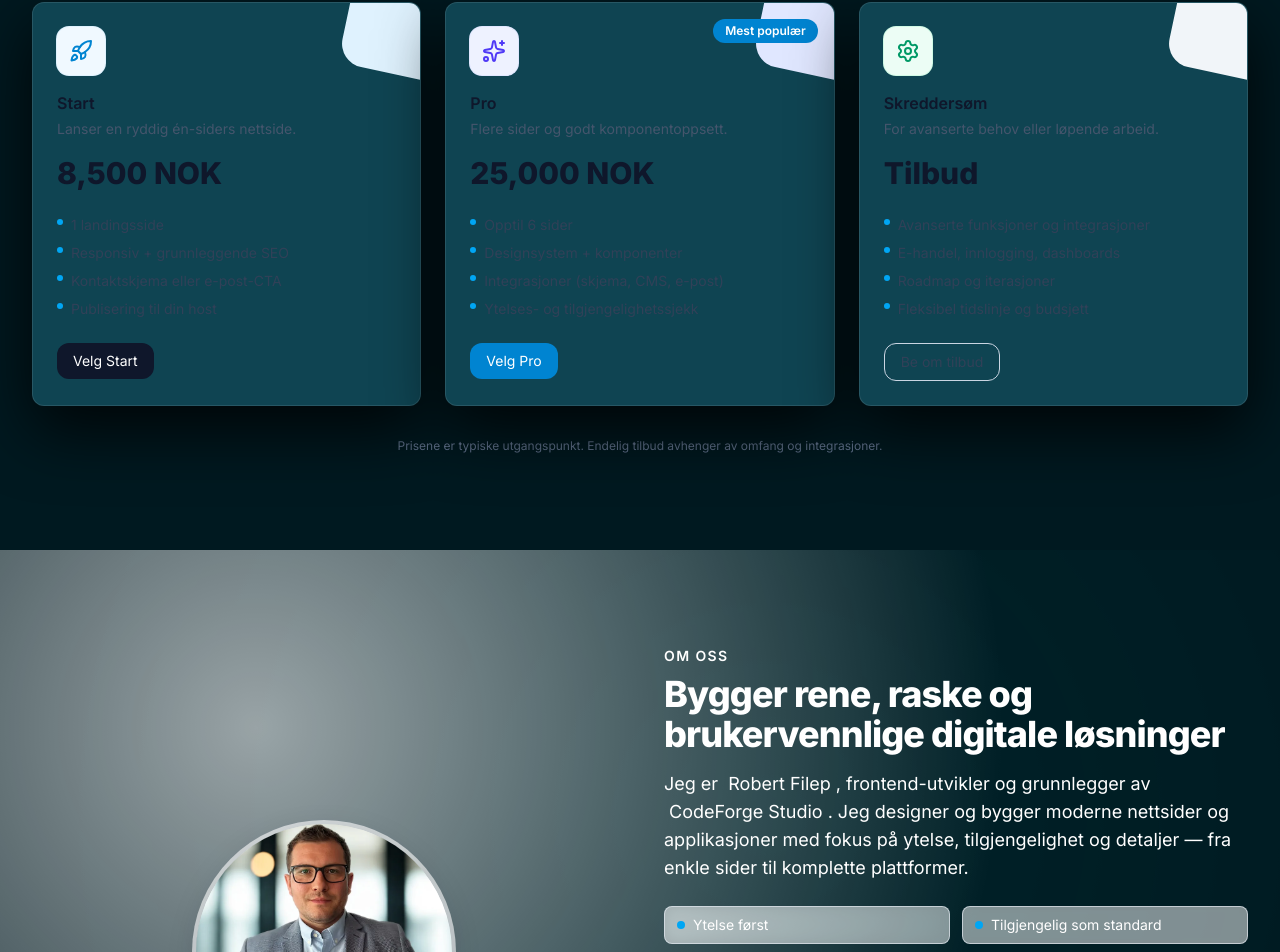
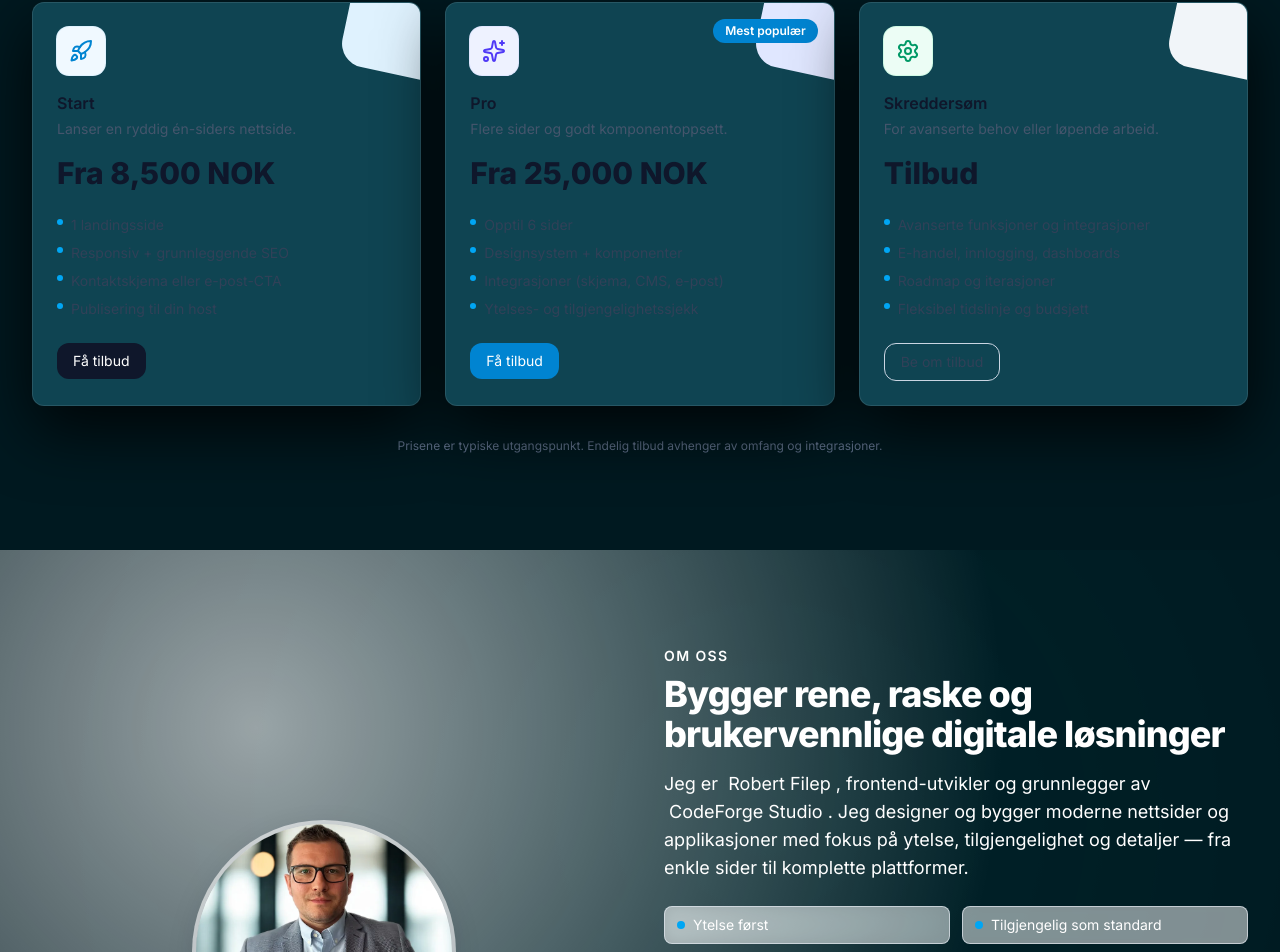
Before and after one commit to robfil50219/codeforge-site, a React (Vite) app: page / in a window 1280 px wide. Shown: the part 2223-3175 px from the top of the page. Built offline with nearby package versions, Linux system fonts and the light colour scheme; no server answers.

Commit message:
wording in pricing section changed

```diff
--- a/src/components/Pricing.tsx
+++ b/src/components/Pricing.tsx
@@ -33,10 +33,14 @@ export default function Pricing() {
   const FALLBACK_PRO_PRICE = "25,000 NOK";
 
   // Temporarily lock prices to the fallback values while API access is blocked
-  const starterPrice = FALLBACK_STARTER_PRICE;
-  const proPrice = FALLBACK_PRO_PRICE;
+  const starterPriceRaw = FALLBACK_STARTER_PRICE;
+  const proPriceRaw = FALLBACK_PRO_PRICE;
   const customPrice =
     page?.acf?.custom_price ?? (t("pricing.custom.price") as string);
+
+  // Display with "Fra" for flexibility
+  const starterPrice = `Fra ${starterPriceRaw}`;
+  const proPrice = `Fra ${proPriceRaw}`;
 
   //
   // SHARED STYLES
@@ -69,8 +73,8 @@ export default function Pricing() {
     returnObjects: true,
   }) as string[];
 
-  const protectStarterPrice = /\d/.test(starterPrice);
-  const protectProPrice = /\d/.test(proPrice);
+  const protectStarterPrice = /\d/.test(starterPriceRaw);
+  const protectProPrice = /\d/.test(proPriceRaw);
   const protectCustomPrice = /\d/.test(customPrice);
 
   return (
@@ -97,7 +101,7 @@ export default function Pricing() {
             {renderBrandSafe(t("pricing.heading") as string)}
           </h2>
 
-          <p
+        <p
             className={cn(
               "mt-3",
               // light
@@ -219,19 +223,18 @@ export default function Pricing() {
                 {/* CTA button (Starter) */}
                 <a
                   href={`mailto:robert@codeforgestudio.no?subject=${encodeURIComponent(
-                    "CodeForge Studio – Starter"
+                    "Få tilbud – Starter-pakken"
                   )}`}
                   className={cn(
                     "mt-6 inline-flex items-center justify-center rounded-xl px-4 py-2 text-sm font-medium transition",
-
                     // LIGHT MODE: black bg, white text
                     "bg-slate-900 text-white hover:bg-slate-800",
-
                     // DARK MODE: teal bg, black text
                     "dark:bg-(--color-brand-sea) dark:text-(--color-brand-black) dark:hover:brightness-110"
                   )}
+                  aria-label="Få tilbud på Starter-pakken"
                 >
-                  {t("pricing.chooseStarter") as string}
+                  Få tilbud
                 </a>
               </div>
             </div>
@@ -341,19 +344,18 @@ export default function Pricing() {
                 {/* CTA button (Pro) */}
                 <a
                   href={`mailto:robert@codeforgestudio.no?subject=${encodeURIComponent(
-                    "CodeForge Studio – Pro"
+                    "Få tilbud – Pro-pakken"
                   )}`}
                   className={cn(
                     "mt-6 inline-flex items-center justify-center rounded-xl px-4 py-2 text-sm font-medium transition",
-
                     // LIGHT MODE: sky bg, white text
                     "bg-sky-600 text-white hover:bg-sky-700",
-
                     // DARK MODE: teal bg, black text
                     "dark:bg-(--color-brand-sea) dark:text-(--color-brand-black) dark:hover:brightness-110"
                   )}
+                  aria-label="Få tilbud på Pro-pakken"
                 >
-                  {t("pricing.choosePro") as string}
+                  Få tilbud
                 </a>
               </div>
             </div>
@@ -441,19 +443,18 @@ export default function Pricing() {
                 {/* CTA button (Custom) */}
                 <a
                   href={`mailto:robert@codeforgestudio.no?subject=${encodeURIComponent(
-                    "CodeForge Studio – Skreddersydd løsning"
+                    "Be om tilbud – Skreddersydd løsning"
                   )}`}
                   className={cn(
                     "mt-6 inline-flex items-center justify-center rounded-xl px-4 py-2 text-sm font-medium transition",
-
                     // LIGHT MODE: outlined gray button
                     "border border-slate-300 text-slate-700 hover:bg-slate-100",
-
                     // DARK MODE: filled teal button
                     "dark:border-0 dark:bg-(--color-brand-sea) dark:text-(--color-brand-black) dark:hover:brightness-110"
                   )}
+                  aria-label="Be om tilbud på skreddersydd løsning"
                 >
-                  {t("pricing.requestQuote") as string}
+                  Be om tilbud
                 </a>
               </div>
             </div>
```
